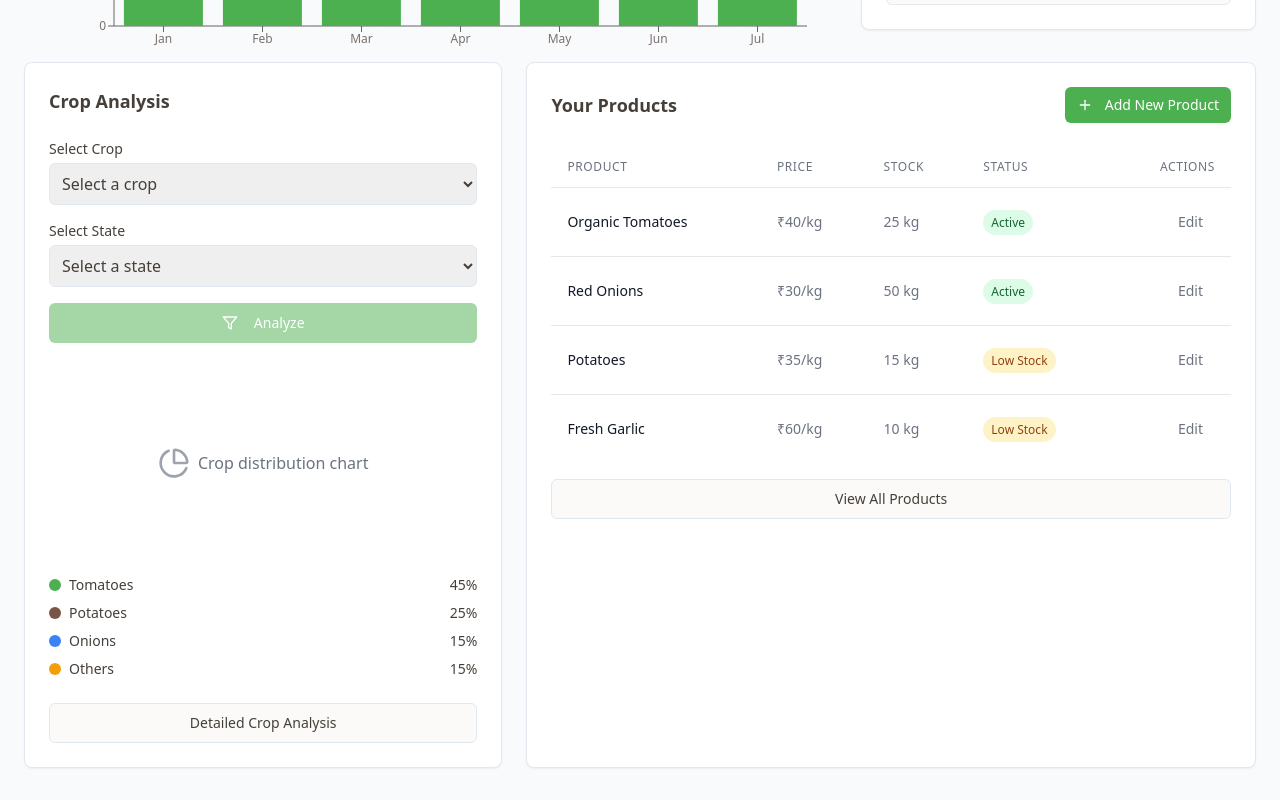
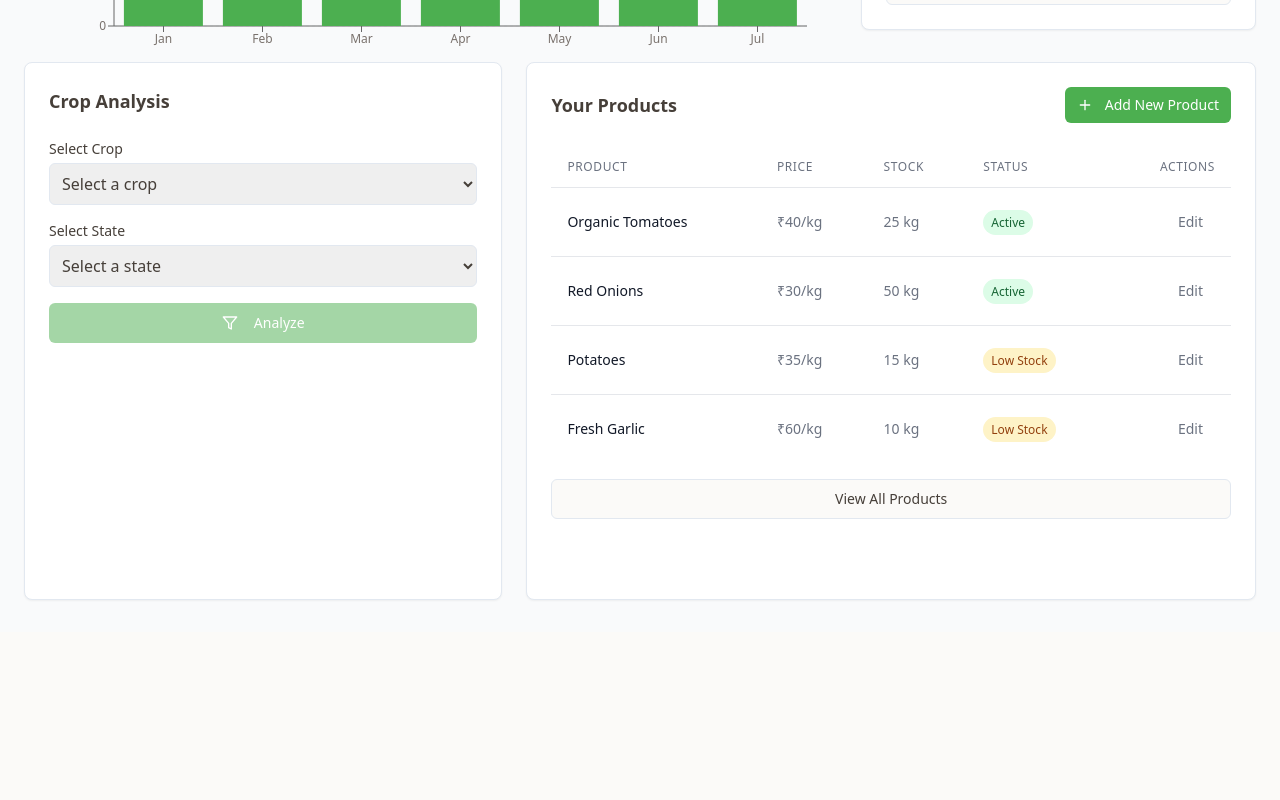
Before and after one commit to Hiyaa004/farmandi-market-connect, a React (Vite) app: page /farmer/dashboard in a window 1280 px wide. Shown: the part 766-1566 px from the top of the page. After the commit the page ends 1398 px from the top, so only its background shows below. Built offline with nearby package versions, Linux system fonts and the light colour scheme.

Commit message:
Enhance UI and add features
Implement UI improvements and add features to the homepage, search functionality, help section, customer dashboard, and farmer dashboard.

```diff
--- a/src/components/home/FeaturedProducts.tsx
+++ b/src/components/home/FeaturedProducts.tsx
@@ -1,4 +1,3 @@
-
 import React from 'react';
 import { Link, useNavigate } from 'react-router-dom';
 import { Button } from '@/components/ui/button';
@@ -48,8 +47,11 @@ const FeaturedProducts = () => {
   const navigate = useNavigate();
 
   const handleAddToCart = (product: any) => {
-    // In a real app, we would add the product to a cart state or context
     toast.success(`Added ${product.name} to cart!`);
+  };
+
+  const handleViewProduct = (productId: number) => {
+    navigate(`/products/${productId}`);
   };
 
   return (
@@ -88,8 +90,13 @@ const FeaturedProducts = () => {
                     <p>Location: {product.location}</p>
                   </div>
                   <div className="flex gap-2">
-                    <Button variant="ghost" size="sm" className="text-farmandi-green hover:text-farmandi-green-dark">
-                      <Link to={`/products/${product.id}`}>View</Link>
+                    <Button
+                      variant="ghost"
+                      size="sm"
+                      className="text-farmandi-green hover:text-farmandi-green-dark"
+                      onClick={() => handleViewProduct(product.id)}
+                    >
+                      View
                     </Button>
                     <Button
                       variant="customer"
--- a/src/components/home/Hero.tsx
+++ b/src/components/home/Hero.tsx
@@ -6,9 +6,14 @@ import { Search } from 'lucide-react';
 
 const Hero = () => {
   const navigate = useNavigate();
+  const [searchQuery, setSearchQuery] = React.useState('');
 
   const handleSearch = () => {
-    navigate('/products');
+    if (searchQuery) {
+      navigate(`/products?search=${searchQuery}`);
+    } else {
+      navigate('/products');
+    }
   };
 
   return (
@@ -40,6 +45,8 @@ const Hero = () => {
               <input
                 type="text"
                 placeholder="Search for fresh produce..."
+                value={searchQuery}
+                onChange={(e) => setSearchQuery(e.target.value)}
                 className="w-full px-4 py-3 pl-10 rounded-lg text-gray-700 focus:outline-none focus:ring-2 focus:ring-farmandi-green"
               />
               <Search className="absolute left-3 top-3 text-gray-400" size={20} />
@@ -52,7 +59,7 @@ const Hero = () => {
           {/* CTA Buttons */}
           <div className="flex flex-col sm:flex-row gap-4">
             <Button asChild variant="customer" size="lg">
-              <Link to="/signup" className="w-full sm:w-auto">
+              <Link to="/products" className="w-full sm:w-auto">
                 Shop Now
               </Link>
             </Button>
--- a/src/pages/farmer/FarmerDashboard.tsx
+++ b/src/pages/farmer/FarmerDashboard.tsx
@@ -1,4 +1,3 @@
-
 import React, { useState } from 'react';
 import { Link, useNavigate } from 'react-router-dom';
 import { Button } from '@/components/ui/button';
@@ -11,6 +10,7 @@ import { SalesOverviewChart } from '@/components/charts/SalesOverviewChart';
 import { toast } from 'sonner';
 import { Dialog, DialogContent, DialogHeader, DialogTitle, DialogTrigger } from '@/components/ui/dialog';
 import { Label } from '@/components/ui/label';
+import { CropAnalysisChart } from '@/components/charts/CropAnalysisChart';
 
 const FarmerDashboard = () => {
   const navigate = useNavigate();
@@ -260,44 +260,10 @@ const FarmerDashboard = () => {
               </Button>
             </div>
 
-            <div className="flex justify-center items-center h-48 mb-4">
-              <PieChart className="h-8 w-8 text-gray-400" />
-              <span className="ml-2 text-gray-500">Crop distribution chart</span>
-            </div>
-            <div className="space-y-2">
-              <div className="flex justify-between items-center text-sm">
-                <span className="flex items-center">
-                  <span className="h-3 w-3 rounded-full bg-farmandi-green mr-2"></span>
-                  Tomatoes
-                </span>
-                <span>45%</span>
-              </div>
-              <div className="flex justify-between items-center text-sm">
-                <span className="flex items-center">
-                  <span className="h-3 w-3 rounded-full bg-farmandi-brown mr-2"></span>
-                  Potatoes
-                </span>
-                <span>25%</span>
-              </div>
-              <div className="flex justify-between items-center text-sm">
-                <span className="flex items-center">
-                  <span className="h-3 w-3 rounded-full bg-blue-500 mr-2"></span>
-                  Onions
-                </span>
-                <span>15%</span>
-              </div>
-              <div className="flex justify-between items-center text-sm">
-                <span className="flex items-center">
-                  <span className="h-3 w-3 rounded-full bg-amber-500 mr-2"></span>
-                  Others
-                </span>
-                <span>15%</span>
-              </div>
-            </div>
-            <Button variant="outline" className="w-full mt-6">
-              <Link to="/farmer/crop-analysis">Detailed Crop Analysis</Link>
-            </Button>
-          </Card>
+          <div className="flex justify-center items-center h-48 mb-4">
+            {selectedState && <CropAnalysisChart selectedState={selectedState} />}
+          </div>
+        </Card>
 
           <Card className="p-6 col-span-1 lg:col-span-3">
             <div className="flex justify-between items-center mb-6">
```
Also changed, not shown: public/logo.svg.
